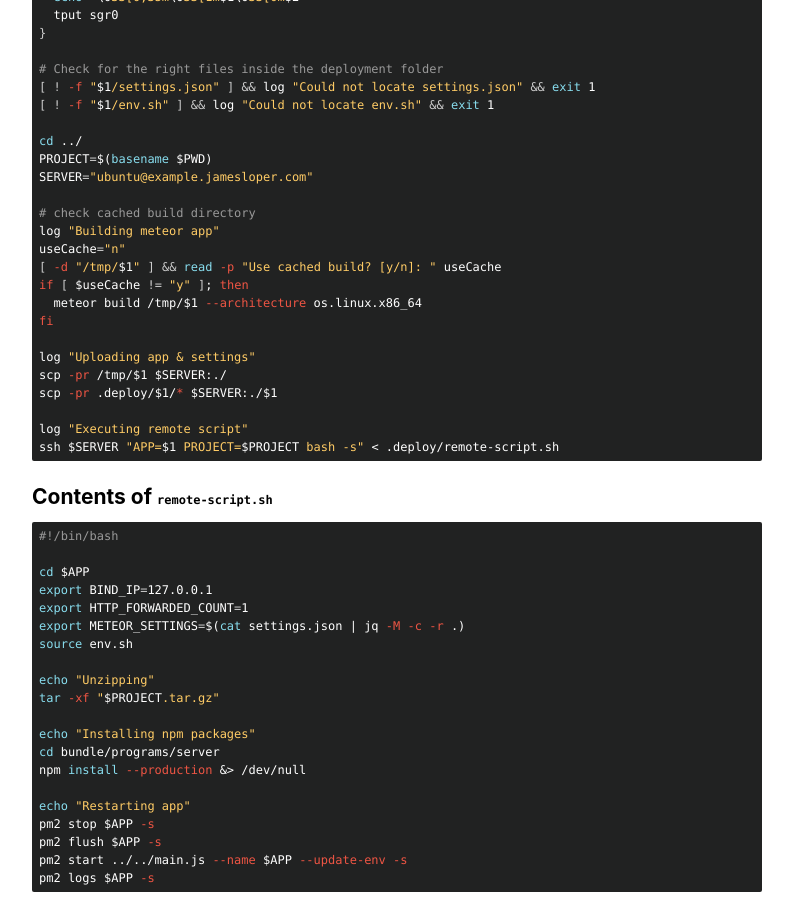
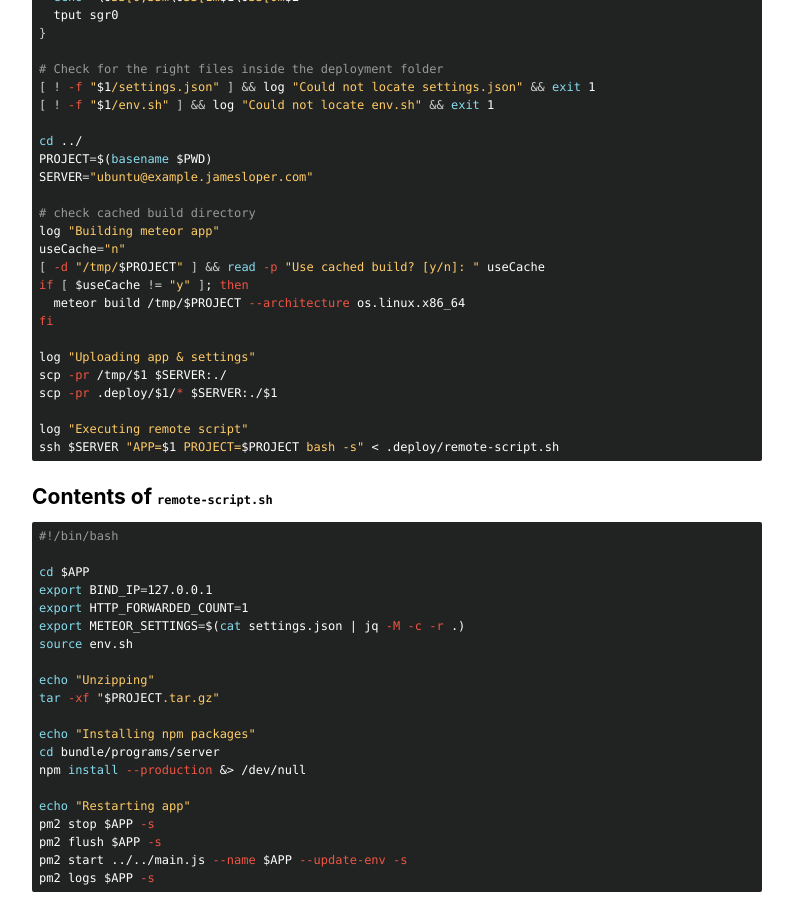
Before and after one commit to jamesloper/blog, a Jekyll site: the page built from _posts/2020-12-03-meteor-deployments-without-mup.md, in a window 1280 px wide and 900 px high, scrolled down 2522 px. Shown: the whole window, without its empty margins (348-1141 px from the left). Built offline with Jekyll 4.4.1, drawn with Linux system fonts in a browser that asks for light colours.

Commit message:
update meteor deployment article

```diff
--- a/_posts/2020-12-03-meteor-deployments-without-mup.md
+++ b/_posts/2020-12-03-meteor-deployments-without-mup.md
@@ -118,9 +118,9 @@ SERVER="ubuntu@example.jamesloper.com"
 # check cached build directory
 log "Building meteor app"
 useCache="n"
-[ -d "/tmp/$1" ] && read -p "Use cached build? [y/n]: " useCache
+[ -d "/tmp/$PROJECT" ] && read -p "Use cached build? [y/n]: " useCache
 if [ $useCache != "y" ]; then
-  meteor build /tmp/$1 --architecture os.linux.x86_64
+  meteor build /tmp/$PROJECT --architecture os.linux.x86_64
 fi
 
 log "Uploading app & settings"
```
